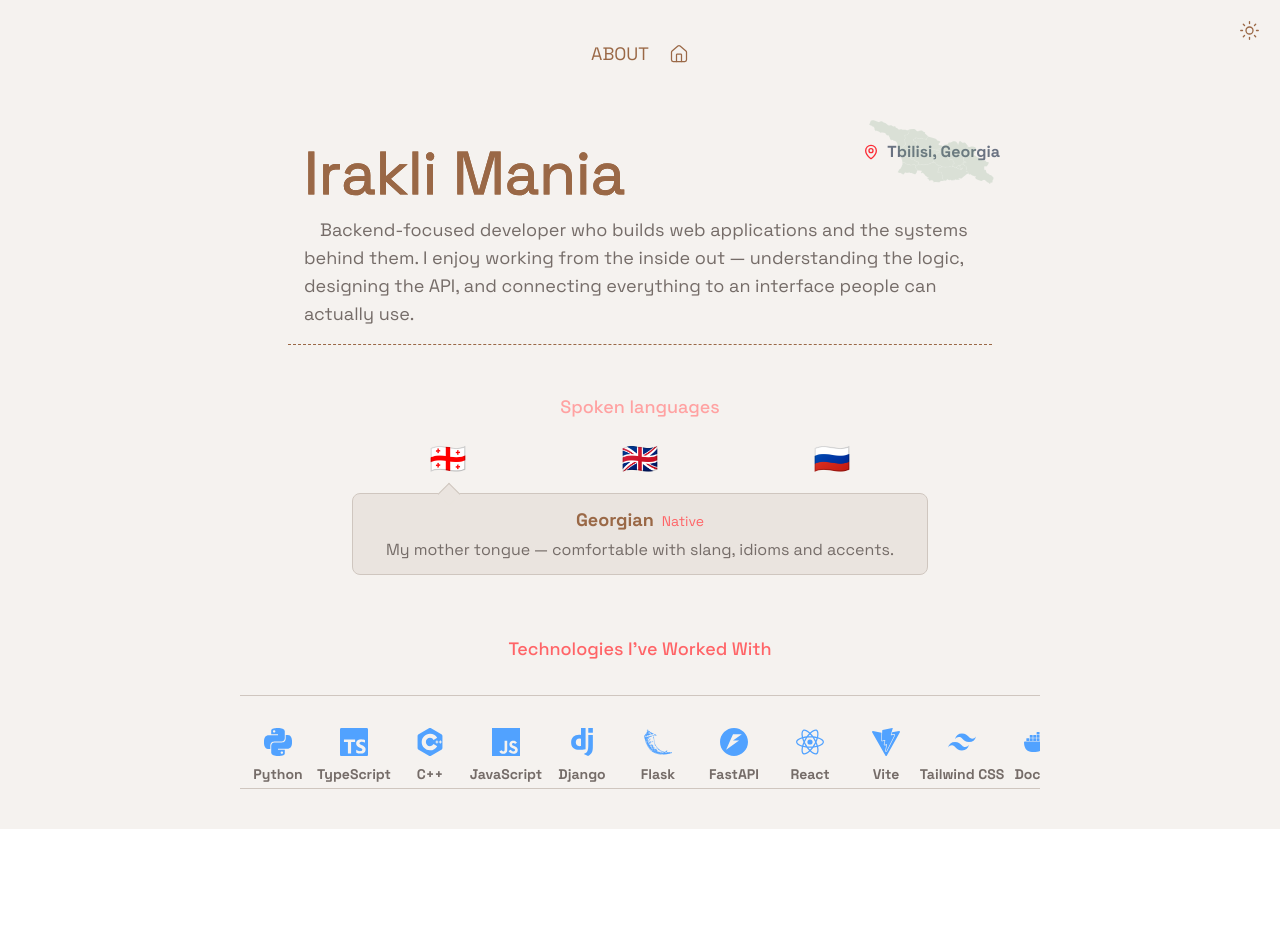
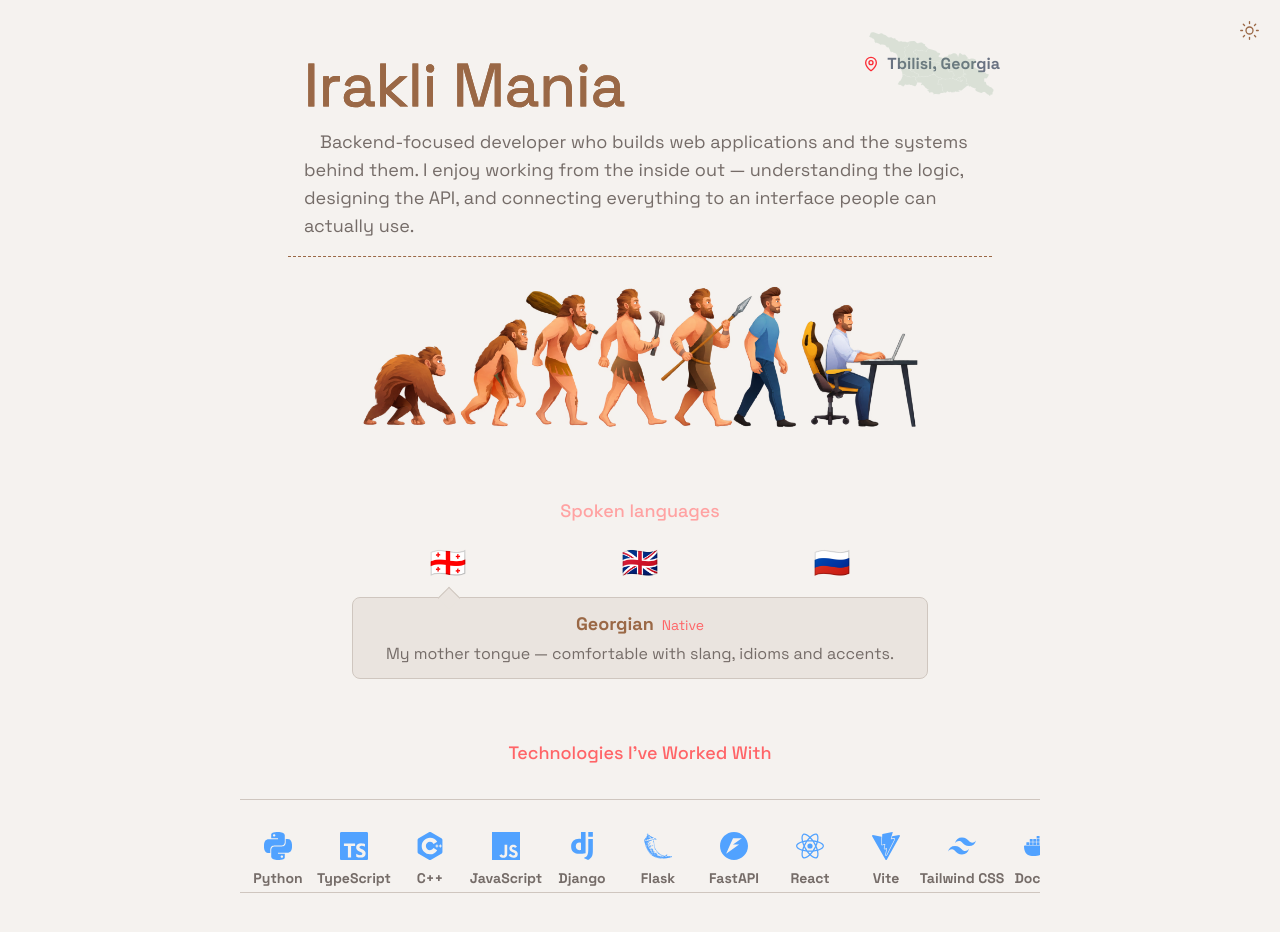
Before and after one commit to ikamania/mani-portfolio, a React (Vite) app in the folder portfolio/: page /#/ in a window 1280 px wide. Before the commit the page ends 829 px from the top, so only its background shows below. Built offline with nearby package versions, Linux system fonts and the light colour scheme.

Commit message:
feat: add human evolution illustration

```diff
--- a/portfolio/src/pages/Home.tsx
+++ b/portfolio/src/pages/Home.tsx
@@ -3,14 +3,19 @@ import ThemeToggle from "../components/ThemeToggle"
 import Hero from "../components/Hero"
 import Skills from "../components/Skills"
 import Languages from "../components/Languages"
+import humanEvolution from "../assets/human-evolution.png"
 
 function Home() {
   return (
     <main className="bg-background w-full min-h-dvh p-5 sm:p-10 font-grotesk">
       <section className="flex flex-col items-center">
-        <Navigation />
         <ThemeToggle />
         <Hero />
+        <img
+          src={humanEvolution}
+          alt="Human Evolution"
+          className="sm:max-w-xl h-auto mx-auto block bg-transparent animate-fade-up"
+        />
         <Languages />
         <Skills />
       </section>
```
Also changed, not shown: portfolio/src/assets/human-evolution.png (added).
